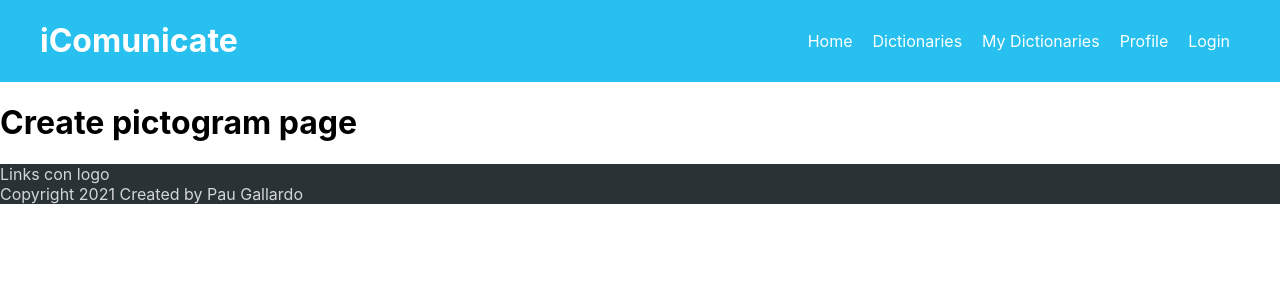
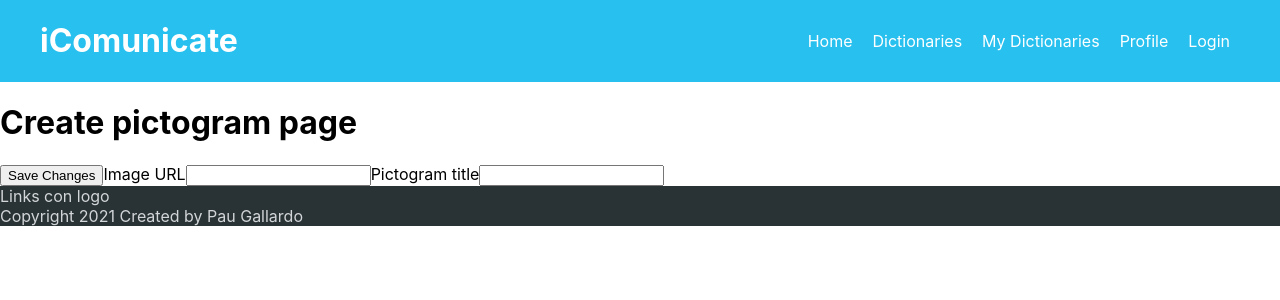
Before and after one commit to pablongo/skylab-projects, a Next.js app in the folder icomunicate-pau-gallardo/: page /createPictogram in a window 1280 px wide. Shown: the top 300 px of the page. Built offline with nearby package versions, Linux system fonts and the light colour scheme.

Commit message:
Add createPictogram page

```diff
--- a/icomunicate-pau-gallardo/models/pictogramModel.js
+++ b/icomunicate-pau-gallardo/models/pictogramModel.js
@@ -11,11 +11,6 @@ const pictogram = new Schema({
     type: String,
     required: true,
   },
-  type: {
-    type: String,
-    required: true,
-  },
-  metadata: [String],
 });
 
 mongoose.models = {};
--- a/icomunicate-pau-gallardo/pages/createPictogram.jsx
+++ b/icomunicate-pau-gallardo/pages/createPictogram.jsx
@@ -2,6 +2,21 @@ import React from 'react';
 
 export default function CreatePictogram() {
   return (
-    <h1>Create pictogram page</h1>
+    <>
+      <h1>Create pictogram page</h1>
+      <form action="">
+        <button type="button">
+          Save Changes
+        </button>
+        <label htmlFor="">
+          Image URL
+          <input type="text" />
+        </label>
+        <label htmlFor="">
+          Pictogram title
+          <input type="text" />
+        </label>
+      </form>
+    </>
   );
 }
```
